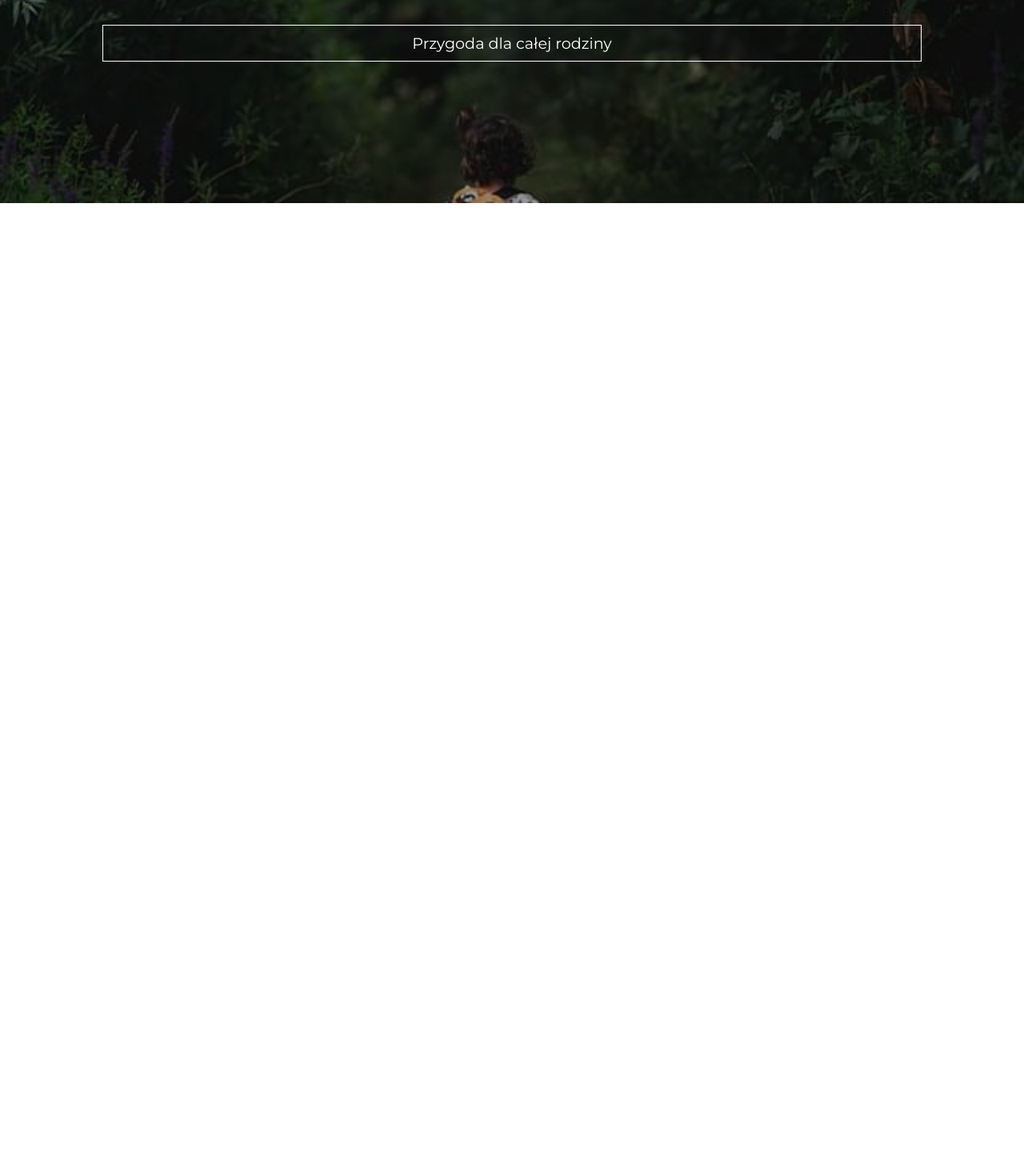
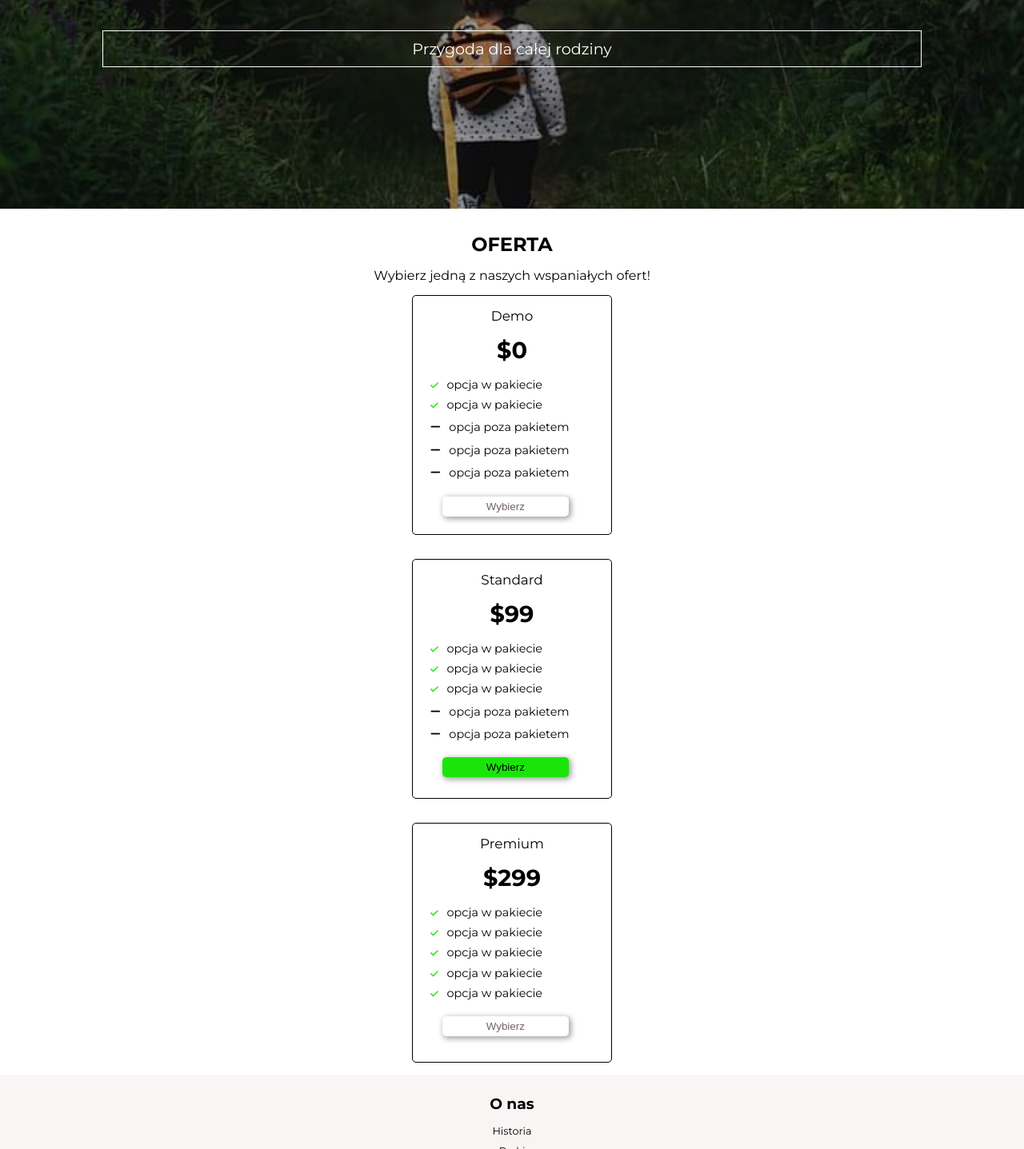
Before and after one commit to DawidOkojewProject/Forest, a website: page index.html in a window 1280 px wide. Shown: the part 1363-2800 px from the top of the page at 80% size. Before the commit the page ends 1617 px from the top, so only its background shows below. Drawn offline with Linux system fonts and the light colour scheme.

```diff
--- a/index.html
+++ b/index.html
@@ -15,8 +15,9 @@
 <body>
     <section class="container">
         <nav class="phoneNav">
-            <div class="logo"><i class="fa-solid fa-tree"></i>
-                <h1>Forest</h1>
+            <div class="logo"><a href="#"><i class="fa-solid fa-tree"></i>
+                <h1>Forest</h1></a>
+
             </div>
             <div class="burgerBtn"><i class="fa-solid fa-bars"></i></div>
         </nav>
@@ -60,7 +61,68 @@
 
             </div>
         </section>
+        <section class="offer">
+            <h2 class="abous-us-title">oferta</h2>
+            <p class="center">Wybierz jedną z naszych wspaniałych ofert!</p>
+            <div class="cards-box">
+                <div class="card demo">
+                    <h3 class="center fwnormal">Demo</h3>
+                    <p class="price center">$0</p>
+                    <p> <i class="fa-solid fa-check"></i> opcja w pakiecie</p>
+                    <p><i class="fa-solid fa-check"></i> opcja w pakiecie</p>
+                    <p><i class="fa-solid fa-minus"></i> opcja poza pakietem</p>
+                    <p><i class="fa-solid fa-minus"></i> opcja poza pakietem</p>
+                    <p><i class="fa-solid fa-minus"></i> opcja poza pakietem</p>
+                    <button class="choose white">Wybierz</button>
+                </div>
+                <div class="card standard">
+                    <h3 class="center fwnormal">Standard</h3>
+                    <p class="price center">$99</p>
+                    <p><i class="fa-solid fa-check"></i> opcja w pakiecie</p>
+                    <p><i class="fa-solid fa-check"></i> opcja w pakiecie</p>
+                    <p><i class="fa-solid fa-check"></i> opcja w pakiecie</p>
+                    <p><i class="fa-solid fa-minus"></i> opcja poza pakietem</p>
+                    <p><i class="fa-solid fa-minus"></i> opcja poza pakietem</p>
+                    <button class="choose green">Wybierz</button>
+                </div>
+                <div class="card premium">
+                    <h3 class="center fwnormal">Premium</h3>
+                    <p class="price center">$299</p>
+                    <p><i class="fa-solid fa-check"></i> opcja w pakiecie</p>
+                    <p><i class="fa-solid fa-check"></i> opcja w pakiecie</p>
+                    <p><i class="fa-solid fa-check"></i> opcja w pakiecie</p>
+                    <p><i class="fa-solid fa-check"></i> opcja w pakiecie</p>
+                    <p><i class="fa-solid fa-check"></i> opcja w pakiecie</p>
+                    <button class="choose white">Wybierz</button>
+                </div>
+            </div>
+        </section>
     </main>
+    <footer class="footer">
+        <div class="footer_section footer_about_us">
+            <h3>O nas</h3>
+            <ul>
+                <li>Historia</li>
+                <li>Parki</li>
+                <li>Opinie</li>
+            </ul>
+        </div>
+        <div class="footer_section footer_our_company">
+            <h3>Nasza firma</h3>
+            <ul>
+                <li>Praca</li>
+                <li>Kadry</li>
+                <li>Zarząd</li>
+            </ul>
+        </div>
+        <div class="footer_section footer_documents">
+            <h3>Dokumenty</h3>
+            <ul>
+                <li>Wnioski</li>
+                <li>Rezerwacje</li>
+            </ul>
+        </div>
+    </footer>
 </body>
 
 </html>
--- a/src/sass/style.scss
+++ b/src/sass/style.scss
@@ -1,9 +1,9 @@
 *,
 *::before,
 *::after {
-    box-sizing: border-box;
-    margin: 0;
-    padding: 0;
+	box-sizing: border-box;
+	margin: 0;
+	padding: 0;
 }
 body {
 	box-sizing: border-box;
@@ -24,16 +24,16 @@
 	margin: 0 6vw;
 	// width: 98vw;
 }
-.img{
+.img {
 	display: flex;
 	flex-direction: column;
 }
-h1{
+h1 {
 	font-size: 2rem;
 	display: inline;
 	margin-left: 5px;
 }
-section{
+section {
 	margin-top: 15px;
 }
 .hero-img {
@@ -43,9 +43,8 @@
 	background-size: cover;
 	z-index: -2;
 }
-.jungle{
+.jungle {
 	background-image: url('/dist/img/jungle-1807476_640.jpg');
-
 }
 .hero-shadow {
 	position: absolute;
@@ -53,9 +52,8 @@
 	width: 100vw;
 	background-color: rgba($color: #000000, $alpha: 0.4);
 	z-index: -1;
-
 }
-.hero-text{
+.hero-text {
 	display: flex;
 	flex-direction: column;
 	justify-content: center;
@@ -63,61 +61,150 @@
 	height: 50vh;
 	z-index: 1;
 	padding: 0 10px;
-
 }
-.white-color{
+.white-color {
 	color: #fff;
 
 	// font-size: 1.2rem;
-
 }
-.hero-text-p{
+.hero-text-p {
 	font-size: 0.9rem;
 }
-.hero-text-h2{
+.hero-text-h2 {
 	margin-top: 5px;
 	font-size: 1.4rem;
 }
 
-.abous-us-title{
+.abous-us-title {
 	text-transform: uppercase;
 	text-align: center;
 	padding: 15px 0;
 }
-.section-about-us{
+.section-about-us {
 	display: flex;
 	flex-direction: column;
 }
-.section-about-us-img{
+.section-about-us-img {
 	background-image: url('/dist/img/waters-3095682_640.jpg');
 	height: 50vh;
 	width: 100vw;
 	background-size: cover;
 }
-.text-about-us{
+.text-about-us {
 	padding: 15px;
 }
-.text-about-us-paragraph{
+.text-about-us-paragraph {
 	margin-top: 15px;
 }
 
-.adventure{
+.adventure {
 	background: url('/dist/img/girl-5785590_640.jpg');
+	position: relative;
+	height: 50vh;
+
+	background-position: center;
 	background-size: cover;
+	background-attachment: fixed;
 }
-.adventure-text{
+.adventure-text {
 	height: 50vh;
 	color: #fff;
 	display: flex;
-	justify-content: center;align-items: center;
-
-
+	justify-content: center;
+	align-items: center;
 }
-.border{
+.border {
 	border: 1px solid #fff;
 	width: 80vw;
 	padding: 10px;
 	text-align: center;
 	font-size: 1.2rem;
+}
+.center {
+	text-align: center;
+}
+.card {
+	border: 1px solid black;
+	width: 250px;
+	height: 300px;
+	border-radius: 5px;
+	margin: 15px;
+	padding: 15px;
+}
 
+.price {
+	font-weight: 700;
+	font-size: 1.8rem;
+	padding: 5px;
+	margin: 10px 0;
+	// text-align: center;
 }
+.fa-check {
+	font-size: 0.7rem;
+	color: #1ae50b;
+}
+.cards-box {
+	display: flex;
+	flex-direction: column;
+	align-items: center;
+	font-size: 0.9rem;
+}
+.choose {
+	border-radius: 5px;
+	padding: 5px 55px;
+	// border: 3px  solid rgba($color: #000000, $alpha: 0.2);
+	margin-top: 15px;
+	margin-left: 10%;
+	border: none;
+	box-shadow: 2px 2px 7px 1px rgb(163, 163, 163);
+	color: #726262;
+}
+
+.white {
+	background-color: #fff;
+	transition: scale 0.3s;
+}
+.white:hover {
+	transform: scale(1.1);
+	background-color: #1ae50b;
+	color: #000;
+}
+.green {
+	background-color: #1ae50b;
+	color: #000;
+	transition: scale 0.3s;
+}
+.green:hover{
+	transform: scale(1.1);
+}
+.fa-solid {
+	padding: 7px;
+}
+.fwnormal {
+	font-weight: normal;
+}
+.footer {
+	background-color: #f9f5f5;
+	display: flex;
+	flex-direction: column;
+	justify-content: center;
+	align-items: center;
+}
+
+.footer_section {
+	padding: 15px;
+	h3 {
+		text-align: center;
+		padding: 10px;
+	}
+	li {
+		padding: 5px;
+		list-style: none;
+		text-align: center;
+		font-size: 0.8rem;
+	}
+}
+a{
+	text-decoration: none;
+	color: #000;
+}
```
Also changed, not shown: dist/css/style.min.css.
